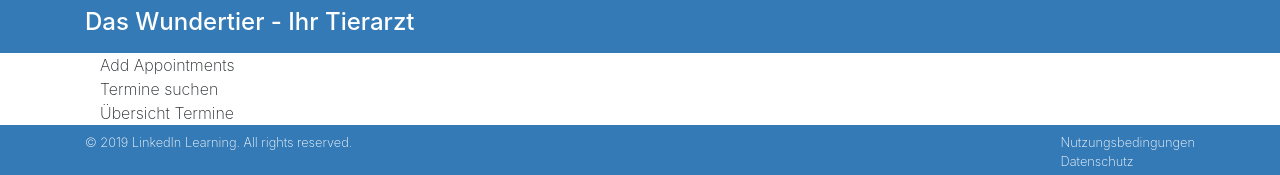
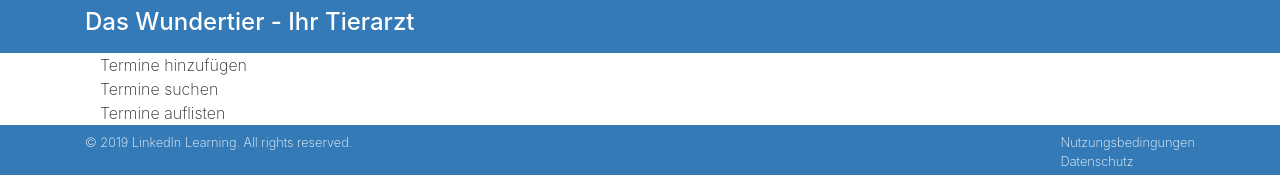
Before and after one commit to fmau/reactinterface, a React (Create React App) app: page / in a window 1280 px wide. Shown: the top 175 px of the page. Built offline with nearby package versions, Linux system fonts and the light colour scheme.

Commit message:
Add files via upload

```diff
--- a/src/components/App.js
+++ b/src/components/App.js
@@ -1,8 +1,5 @@
 import React from 'react';
 import '../css/App.css';
-import AddAppointments from './AddAppointments';
-import SearchAppointments from './SearchAppointments';
-import ListAppointments from './ListAppointments';
 
 function App() {
   return (
@@ -11,9 +8,9 @@ function App() {
       <div className="row">
         <div className="col-md-12 bg-white">
           <div className="container">
-            <AddAppointments />
-            <SearchAppointments />
-            <ListAppointments />
+            <div>Termine hinzufügen</div>
+            <div>Termine suchen</div>
+            <div>Termine auflisten</div>
           </div>
         </div>
       </div>
```
